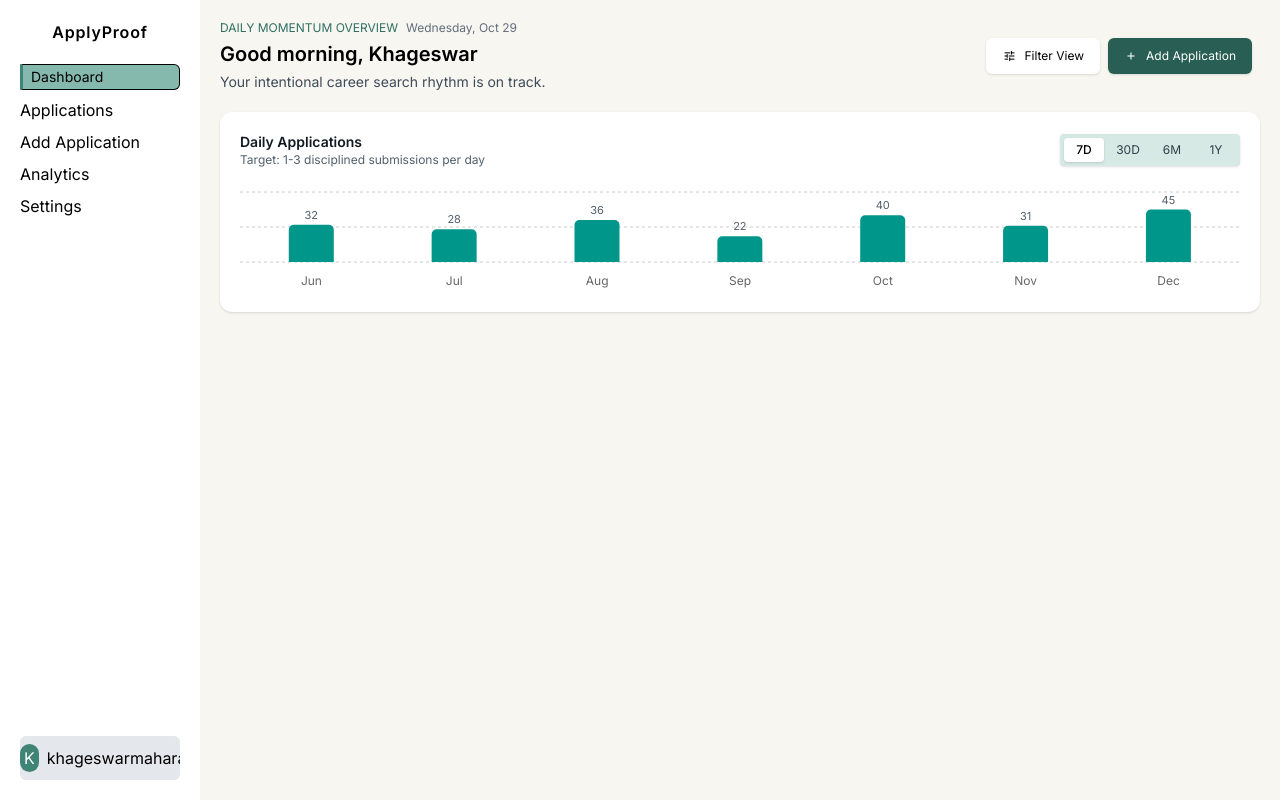
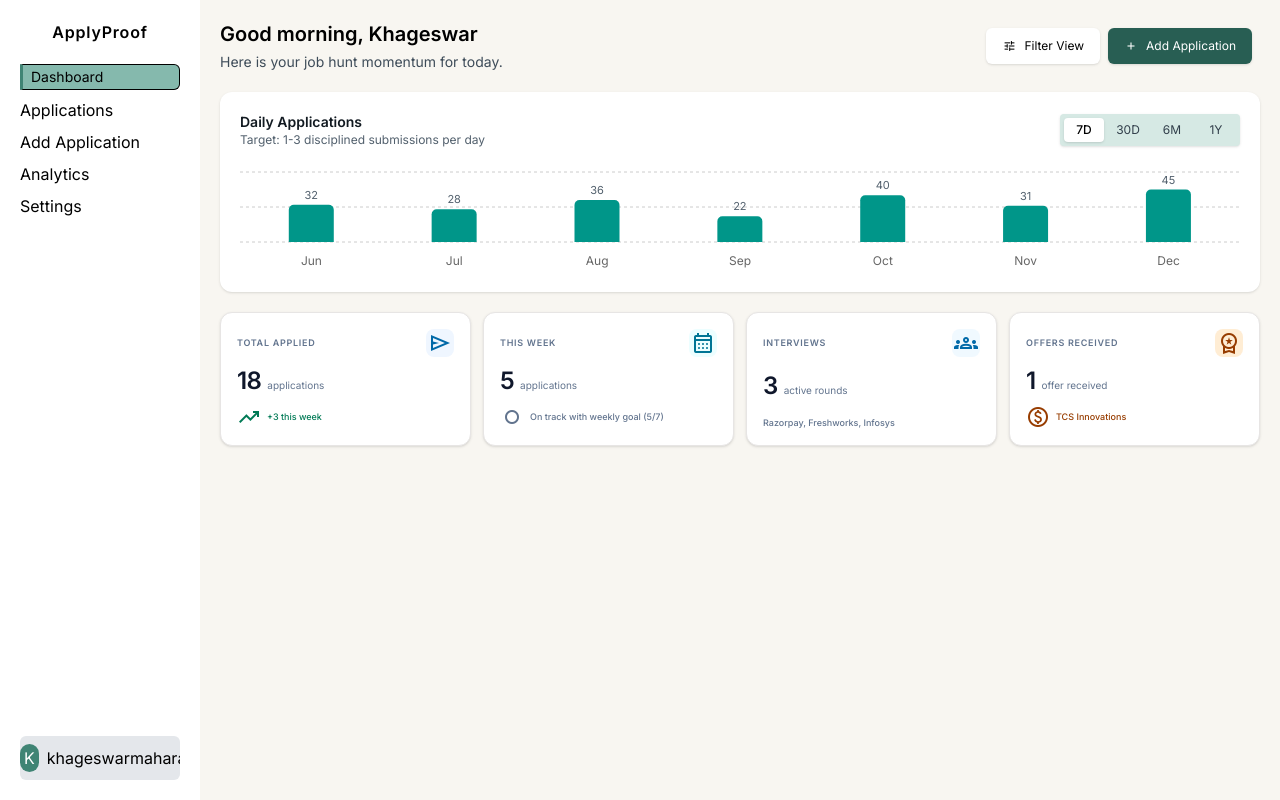
Before and after one commit to Khageswar-M/apply-proof, a React (Vite) app in the folder webApp/: page / in a window 1280 px wide. Built offline with nearby package versions, Linux system fonts and the light colour scheme.

Commit message:
implemented the dashboard card section

```diff
--- a/webApp/src/components/pages/dashboard/components/dashboardPages/Dashboard.jsx
+++ b/webApp/src/components/pages/dashboard/components/dashboardPages/Dashboard.jsx
@@ -1,11 +1,13 @@
 import React from 'react'
 import Header from './chunks/Header'
 import ApplyCountCharts from './chunks/ApplyCountCharts'
+import Cards from './chunks/Cards'
 const Dashboard = () => {
   return (
     <div className='dash-board-container'>
       <Header/>
       <ApplyCountCharts/>
+      <Cards/>
     </div>
   )
 }
--- /dev/null
+++ b/webApp/src/components/pages/dashboard/components/dashboardPages/chunks/Cards.jsx
@@ -0,0 +1,101 @@
+
+import React from 'react';
+
+const Cards = () => {
+    const cards = [
+        {
+            title: 'TOTAL APPLIED',
+            value: '18',
+            subtitle: 'applications',
+            icon: 'send',
+            iconBg: 'bg-blue-50',
+            iconColor: 'text-sky-700',
+            footerIcon: 'trending_up',
+            footer: '+3 this week',
+            footerColor: 'text-emerald-700',
+        },
+        {
+            title: 'THIS WEEK',
+            value: '5',
+            subtitle: 'applications',
+            icon: 'calendar_month',
+            iconBg: 'bg-cyan-50',
+            iconColor: 'text-cyan-700',
+            footerIcon: 'fiber_manual_record',
+            footer: 'On track with weekly goal (5/7)',
+            footerColor: 'text-slate-500',
+        },
+        {
+            title: 'INTERVIEWS',
+            value: '3',
+            subtitle: 'active rounds',
+            icon: 'groups',
+            iconBg: 'bg-sky-50',
+            iconColor: 'text-sky-700',
+            footer: 'Razorpay, Freshworks, Infosys',
+            footerColor: 'text-slate-500',
+        },
+        {
+            title: 'OFFERS RECEIVED',
+            value: '1',
+            subtitle: 'offer received',
+            icon: 'workspace_premium',
+            iconBg: 'bg-orange-100',
+            iconColor: 'text-amber-800',
+            footerIcon: 'monetization_on',
+            footer: 'TCS Innovations',
+            footerColor: 'text-amber-800',
+        },
+    ];
+
+    return (
+        <section className="w-full max-h-50 grid grid-cols-1 sm:grid-cols-2 lg:grid-cols-4 gap-3">
+
+            {cards.map((card, index) => (
+                <div
+                    key={index}
+                    className="min-w-0 rounded-xl border border-stone-200 bg-white p-4 shadow-sm flex flex-col justify-between gap-2"
+                >
+                    {/* Card Header */}
+                    <div className="flex items-center justify-between">
+                        <h3 className="text-[9px] font-semibold tracking-[0.08em] text-slate-500">
+                            {card.title}
+                        </h3>
+
+                        <div className={`w-7 h-7 rounded-lg ${card.iconBg} flex items-center justify-center`}>
+                            <span className={`material-symbols-outlined text-[16px] ${card.iconColor}`}>
+                                {card.icon}
+                            </span>
+                        </div>
+                    </div>
+
+                    {/* Card Value */}
+                    <div className="flex items-baseline gap-1.5">
+                        <span className="text-2xl font-semibold tracking-tight text-slate-900">
+                            {card.value}
+                        </span>
+                        <span className="text-[10px] text-slate-500">
+                            {card.subtitle}
+                        </span>
+                    </div>
+
+                    {/* Card Footer */}
+                    <div className={`flex items-center gap-1.5 ${card.footerColor}`}>
+                        {card.footerIcon && (
+                            <span className="material-symbols-outlined text-[12px]">
+                                {card.footerIcon}
+                            </span>
+                        )}
+
+                        <p className="text-[9px] font-medium truncate">
+                            {card.footer}
+                        </p>
+                    </div>
+                </div>
+            ))}
+
+        </section>
+    );
+};
+
+export default Cards;
--- a/webApp/src/components/pages/dashboard/components/dashboardPages/chunks/Header.jsx
+++ b/webApp/src/components/pages/dashboard/components/dashboardPages/chunks/Header.jsx
@@ -2,22 +2,17 @@ import React from 'react'
 
 const Header = () => {
     return (
-        <div className='dash-board-header-container'>
-            <div className='dash-head-left'>
-                <p>
-                    <span>DAILY MOMENTUM OVERVIEW</span>
-                    <span>Wednesday, Oct 29</span>
-                </p>
-                <p>Good morning, Khageswar</p>
-                <p>Your intentional career search rhythm is on track.</p>
+        <div className='flex flex-row items-center justify-between'>
+            <div className='flex flex-col gap-1'>
+                <p className='text-xl font-bold'>Good morning, Khageswar</p>
+                <p className='text-sm text-neutral-700'>Here is your job hunt momentum for today.</p>
             </div>
 
 
             <div className='dash-head-right'>
-                <div>
-                    <button>
-                        <span class="material-symbols-outlined !text-sm">tune</span> Filter View</button>
-                    <button> <span class="material-symbols-outlined !text-sm">add</span>Add Application</button>
+                <div className='flex flex-row items-center text-xs p-2 gap-2'>
+                    <button className='bg-white active:bg-neutral-100'> <span class="material-symbols-outlined !text-sm">tune</span> Filter View</button>
+                    <button className='bg-primary-700 active:bg-primary-600 text-white'> <span class="material-symbols-outlined !text-sm">add</span>Add Application</button>
                 </div>
             </div>
         </div>
```
